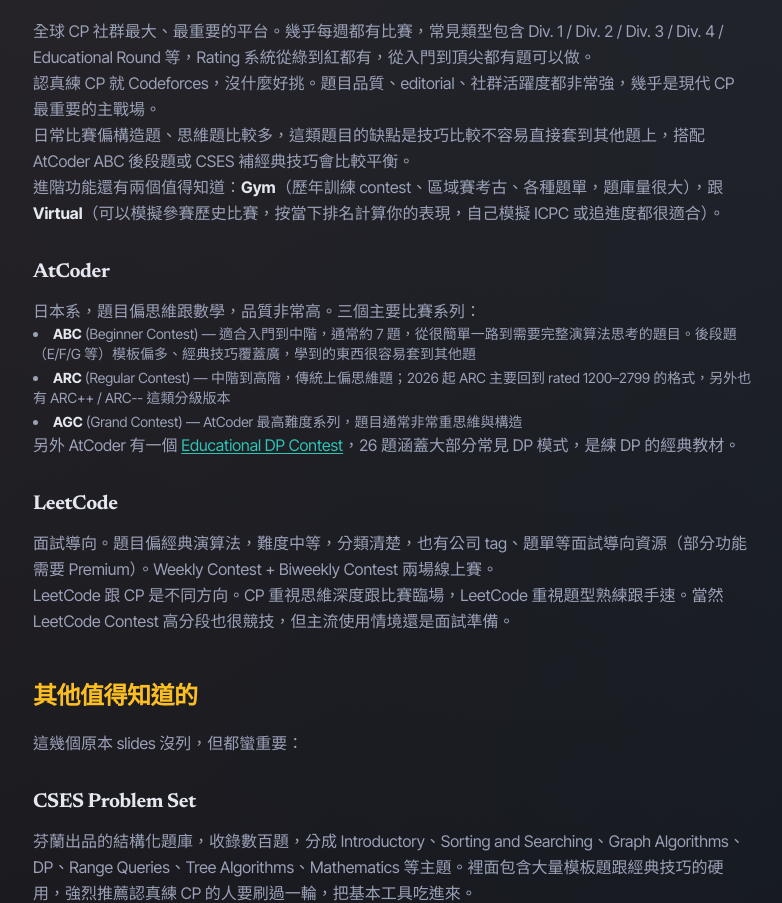
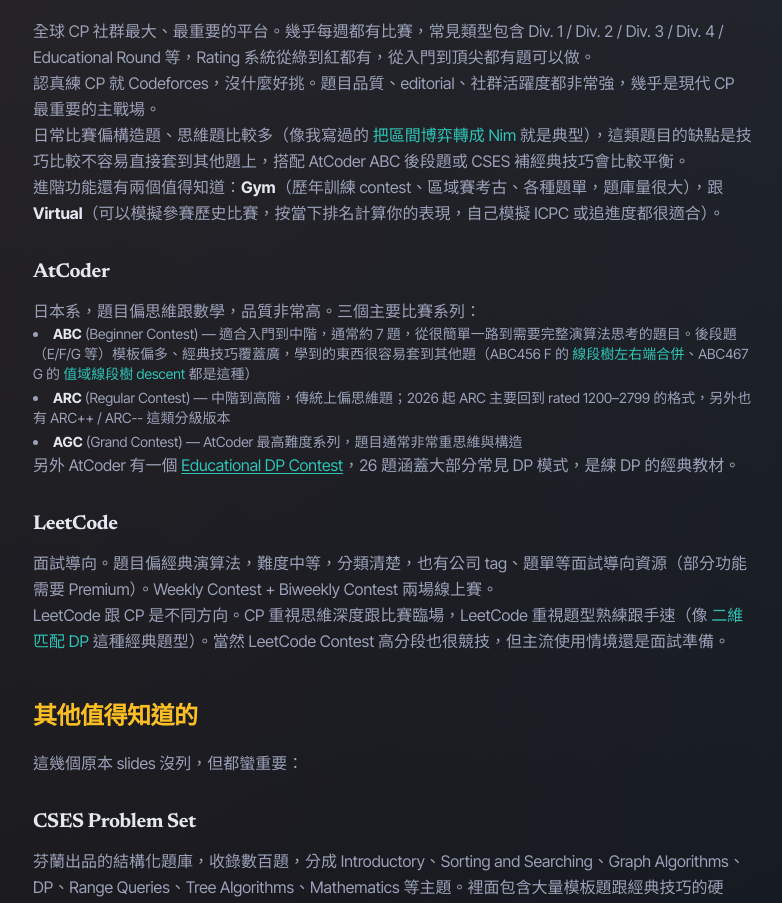
Before and after one commit to HanaYukii/hanayukii-site, a Next.js app: page /blog/online-judge-guide in a window 1280 px wide. Shown: the part 1880-2783 px from the top of the page, without its empty margins (247-1029 px from the left). Built offline with nearby package versions, Linux system fonts and the light colour scheme.

Commit message:
Link OJ guide to problem write-ups (in-content cross-links)

```diff
--- a/src/app/blog/online-judge-guide/page.tsx
+++ b/src/app/blog/online-judge-guide/page.tsx
@@ -174,7 +174,9 @@
             認真練 CP 就 Codeforces，沒什麼好挑。題目品質、editorial、社群活躍度都非常強，幾乎是現代 CP 最重要的主戰場。
           </p>
           <p>
-            日常比賽偏構造題、思維題比較多，這類題目的缺點是技巧比較不容易直接套到其他題上，搭配 AtCoder ABC 後段題或 CSES 補經典技巧會比較平衡。
+            日常比賽偏構造題、思維題比較多（像我寫過的{" "}
+            <Link href="/blog/cf2217f" className="text-primary hover:underline">把區間博弈轉成 Nim</Link>{" "}
+            就是典型），這類題目的缺點是技巧比較不容易直接套到其他題上，搭配 AtCoder ABC 後段題或 CSES 補經典技巧會比較平衡。
           </p>
           <p>
             進階功能還有兩個值得知道：<strong>Gym</strong>（歷年訓練 contest、區域賽考古、各種題單，題庫量很大），跟 <strong>Virtual</strong>（可以模擬參賽歷史比賽，按當下排名計算你的表現，自己模擬 ICPC 或追進度都很適合）。
@@ -187,7 +189,9 @@
             日本系，題目偏思維跟數學，品質非常高。三個主要比賽系列：
           </p>
           <ul className="list-inside list-disc space-y-1 text-sm">
-            <li><strong>ABC</strong> (Beginner Contest) — 適合入門到中階，通常約 7 題，從很簡單一路到需要完整演算法思考的題目。後段題（E/F/G 等）模板偏多、經典技巧覆蓋廣，學到的東西很容易套到其他題</li>
+            <li><strong>ABC</strong> (Beginner Contest) — 適合入門到中階，通常約 7 題，從很簡單一路到需要完整演算法思考的題目。後段題（E/F/G 等）模板偏多、經典技巧覆蓋廣，學到的東西很容易套到其他題（ABC456 F 的{" "}
+              <Link href="/blog/abc456f-plan-holidays" className="text-primary hover:underline">線段樹左右端合併</Link>、ABC467 G 的{" "}
+              <Link href="/blog/abc467g-many-sweets" className="text-primary hover:underline">值域線段樹 descent</Link> 都是這種）</li>
             <li><strong>ARC</strong> (Regular Contest) — 中階到高階，傳統上偏思維題；2026 起 ARC 主要回到 rated 1200–2799 的格式，另外也有 ARC++ / ARC-- 這類分級版本</li>
             <li><strong>AGC</strong> (Grand Contest) — AtCoder 最高難度系列，題目通常非常重思維與構造</li>
           </ul>
@@ -211,7 +215,9 @@
             面試導向。題目偏經典演算法，難度中等，分類清楚，也有公司 tag、題單等面試導向資源（部分功能需要 Premium）。Weekly Contest + Biweekly Contest 兩場線上賽。
           </p>
           <p>
-            LeetCode 跟 CP 是不同方向。CP 重視思維深度跟比賽臨場，LeetCode 重視題型熟練跟手速。當然 LeetCode Contest 高分段也很競技，但主流使用情境還是面試準備。
+            LeetCode 跟 CP 是不同方向。CP 重視思維深度跟比賽臨場，LeetCode 重視題型熟練跟手速（像{" "}
+            <Link href="/blog/lc-2463" className="text-primary hover:underline">二維匹配 DP</Link>{" "}
+            這種經典題型）。當然 LeetCode Contest 高分段也很競技，但主流使用情境還是面試準備。
           </p>
         </FadeIn>
 
```
